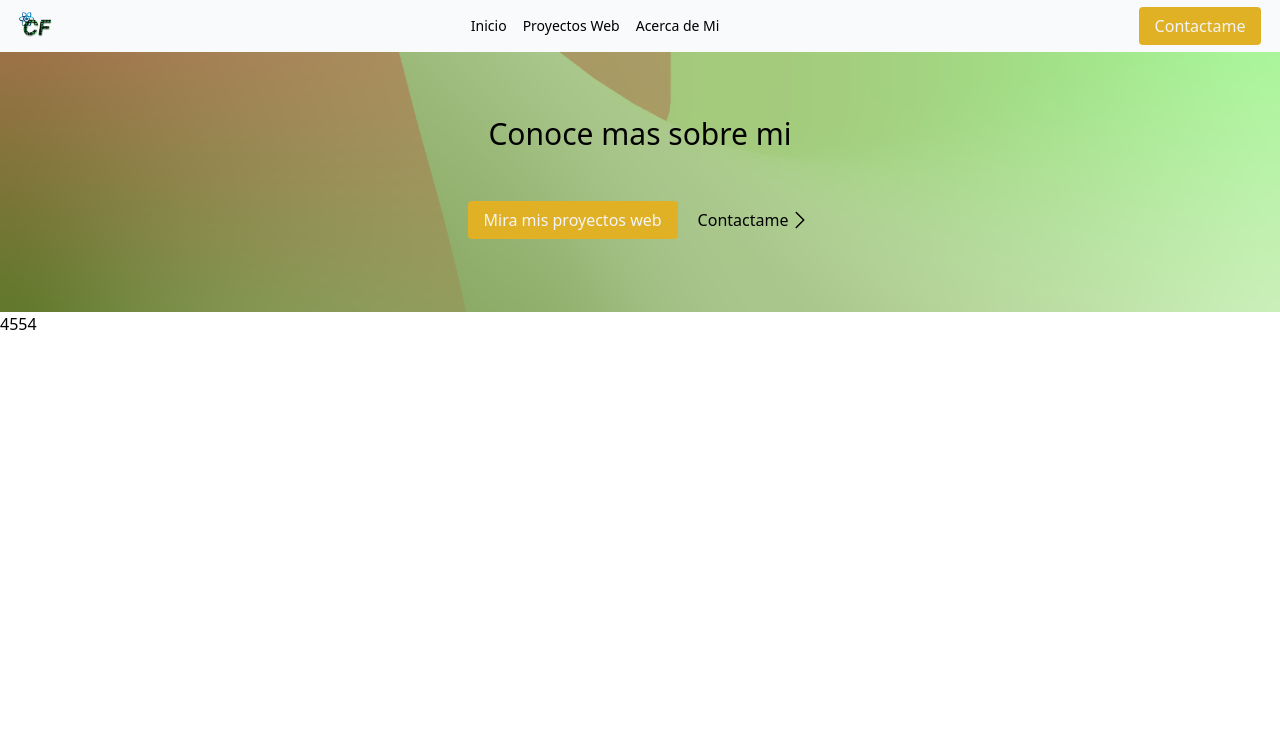
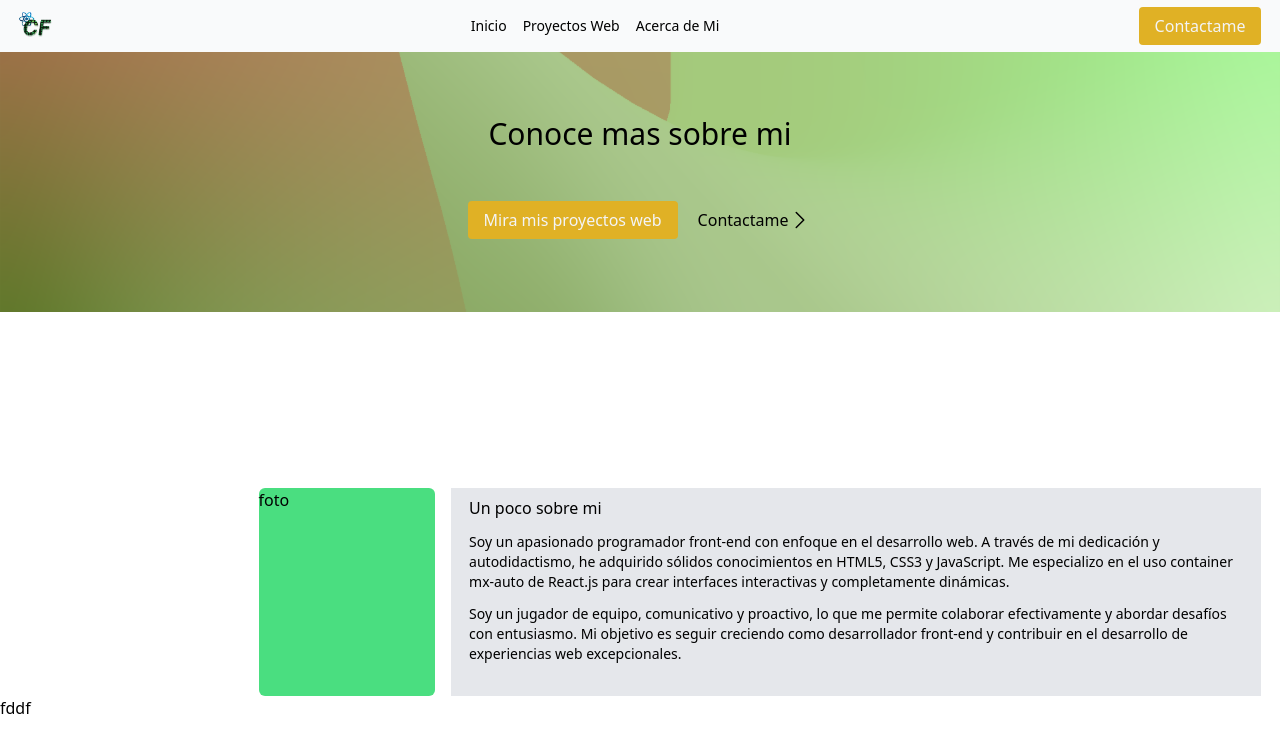
Before and after one commit to CarlosDavid-AM/Carlos-Developer, a React (Vite) app: page /de-mi in a window 1280 px wide. Shown: the top 752 px of the page. Built offline with nearby package versions, Linux system fonts and the light colour scheme.

Commit message:
Se termina la 2 parte de la pagina DeMi

```diff
--- a/src/component/atm/deMiComponent/AcercaDeMi.jsx
+++ b/src/component/atm/deMiComponent/AcercaDeMi.jsx
@@ -1,6 +1,33 @@
 const AcercaDeMi = () => {
   return(
-    <h1>4554</h1>
+    <div>
+      <div className="container flex justify-betweens mt-44 gap-x-4">
+        <div>
+          <div className="bg-green-400 w-44 h-52 rounded-md ml-60">
+            foto
+          </div>
+        </div>
+        <div className="h-52 bg-gray-200 container mx-auto">
+          <div>
+            <h1 className="mt-2 font-medium">
+              Un poco sobre mi
+            </h1>
+            <div className="text-sm">
+              <p className="mt-3">
+                Soy un apasionado programador front-end con enfoque en el desarrollo web. A través de mi dedicación y
+                autodidactismo, he adquirido sólidos conocimientos en HTML5, CSS3 y JavaScript.
+                Me especializo en el uso container mx-auto  de React.js para crear interfaces interactivas y completamente dinámicas.
+              </p>
+              <p className="mt-3">
+                Soy un jugador de equipo, comunicativo y proactivo, lo que me permite colaborar efectivamente y
+                abordar desafíos con entusiasmo. Mi objetivo es seguir creciendo como desarrollador front-end y
+                contribuir en el desarrollo de experiencias web excepcionales.
+              </p>
+            </div>
+          </div>
+        </div>
+      </div>
+    </div>
   )
 }
 
--- /dev/null
+++ b/src/component/atm/deMiComponent/Tegnologias.jsx
@@ -0,0 +1,9 @@
+const Tegnologias = () => {
+  return(
+    <div>
+      fddf
+    </div>
+  )
+}
+
+export default Tegnologias
--- a/src/pages/DeMi.jsx
+++ b/src/pages/DeMi.jsx
@@ -2,6 +2,7 @@ import { Link } from "react-router-dom"
 import MainHeader from "../component/MainHeader"
 import Botom from "../component/atm/Botom"
 import AcercaDeMi from "../component/atm/deMiComponent/AcercaDeMi"
+import Tegnologias from "../component/atm/deMiComponent/Tegnologias"
 
 const DeMi = () => {
   return(
@@ -31,6 +32,9 @@ const DeMi = () => {
 
         {/* Parte 2 */}
         <AcercaDeMi />
+
+        {/* Parte 3 */}
+        <Tegnologias />
       </div>
     </>
   )
```
